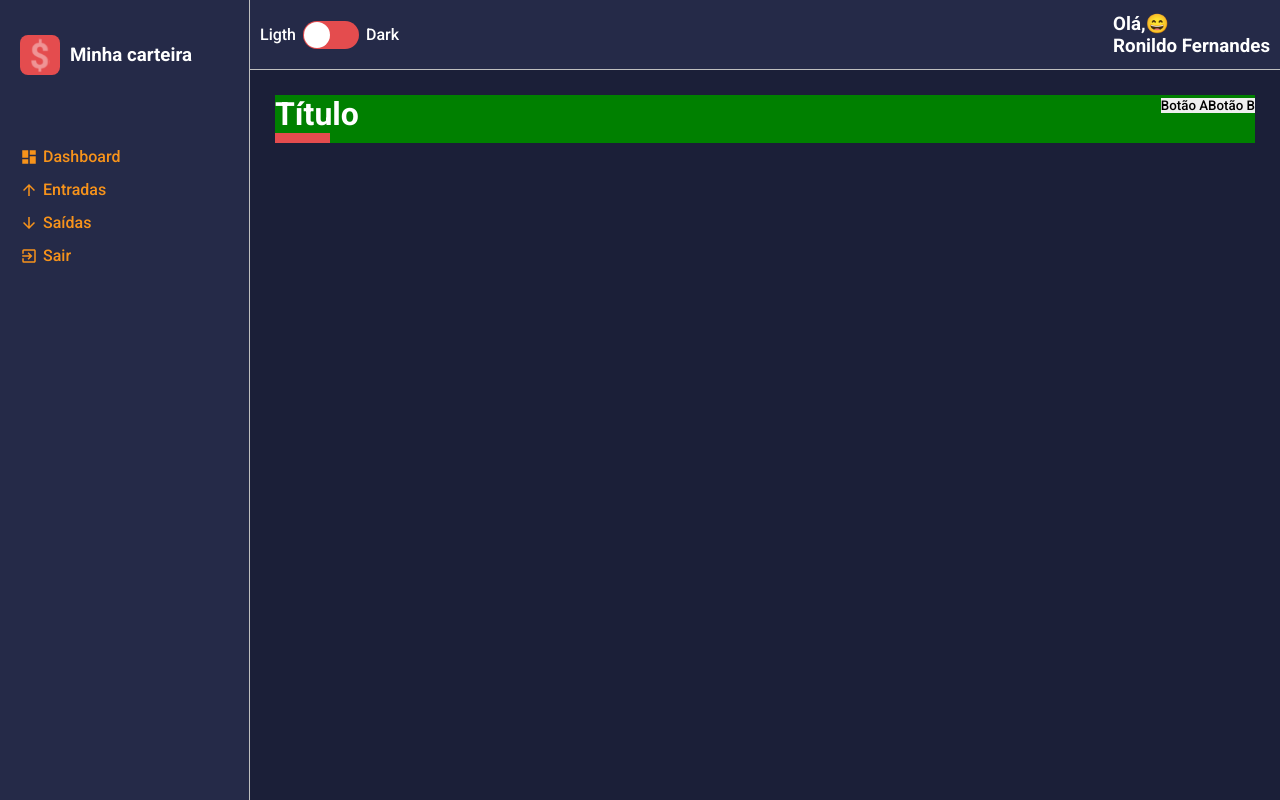
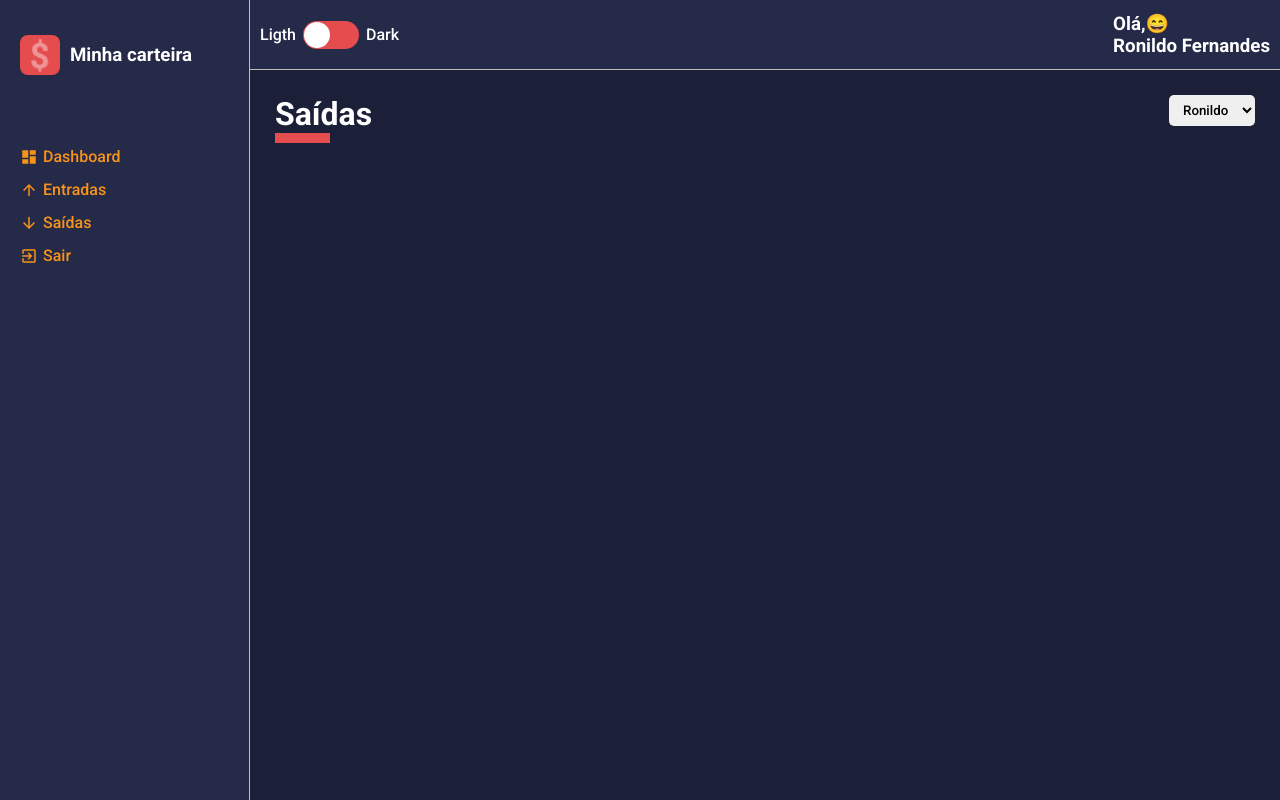
Before and after one commit to Ronildo38fernandes/Minha-Carteira, a React (Create React App) app: page /dashboard in a window 1280 px wide. Built offline with nearby package versions, Linux system fonts and the light colour scheme.

Commit message:
Adicionado select com header dinamico

```diff
--- a/src/App.tsx
+++ b/src/App.tsx
@@ -5,14 +5,14 @@
 import dark from "./styles/themes/dark";
 import light from "./styles/themes/light";
 import Dashboard from "./pages/DashBoard";
-
+import List from "./pages/List";
 
 const App : React.FC = () =>{
             return(
                         <ThemeProvider theme={dark}>
                         <GlobalStyles />
                         <Layout>
-                            <Dashboard />
+                            <List />
                         </Layout>
                         </ThemeProvider>
 
--- a/src/ContentHeader/index.tsx
+++ /dev/null
@@ -1,21 +0,0 @@
-import React from "react";
-import { Container,Controllers, TitleContainer } from "./style";
-
-const ContentHeader : React.FC = () =>{
-            return(
-
-            <Container>
-                   <TitleContainer>
-                        <h1>Título</h1>
-                   </TitleContainer>
-                   <Controllers>
-                               <button type="button">Botão A</button>
-                               <button type="button">Botão B</button>
-
-                   </Controllers>
-            </Container>
-
-
-            );
-}
-export default ContentHeader;
--- /dev/null
+++ b/src/components/ContentHeader/index.tsx
@@ -0,0 +1,38 @@
+import React from "react";
+import { Container,Controllers, TitleContainer } from "./style";
+
+
+
+
+interface IContentHeaderProps{
+     title : string;
+     lineColor: string;
+     children: React.ReactNode;
+
+}
+
+
+
+
+
+const ContentHeader : React.FC<IContentHeaderProps>  = ({
+     title,lineColor,children
+}) =>{
+
+            return(
+
+            <Container >
+                   <TitleContainer lineColor={lineColor}>
+                        <h1>{title}</h1>
+                   </TitleContainer>
+                   <Controllers>
+
+                               {children}
+
+                   </Controllers>
+            </Container>
+
+
+            );
+}
+export default ContentHeader;
--- a/src/ContentHeader/style.ts
+++ b/src/components/ContentHeader/style.ts
@@ -1,9 +1,13 @@
 import styled from "styled-components";
+
+interface ITitleContainerProps{
+            lineColor:string;
+}
 
 export const  Container = styled.div`
 
             width: 100%;
-            background-color: green ;
+
             display: flex;
             justify-content: space-between;
             margin-bottom: 25px;
@@ -11,7 +15,7 @@
 
 
             `;
-export const  TitleContainer = styled.div`
+export const  TitleContainer = styled.div<ITitleContainerProps>`
 
 
 > h1{
@@ -20,13 +24,13 @@
                         content: ' ';
                         display: block;
                         width: 55px;
-                        border-bottom: 10px solid ${props => props.theme.colors.warning};
+                        border-bottom: 10px solid ${props => props.lineColor};
             }
 }
 
 `;
 
 export const  Controllers = styled.div`
-
+display: flex;
 
 `;
--- /dev/null
+++ b/src/components/SelectInput/index.tsx
@@ -0,0 +1,36 @@
+import React from "react";
+
+
+import { Container } from "./style";
+
+interface ISelectInputProps{
+            options:{
+                        value:string | number;
+                        label:string | number;
+            }[],
+
+}
+
+
+
+
+const SelectInput : React.FC <ISelectInputProps> = ({options}) =>{
+            return(
+
+            <Container>
+
+                      <select>
+                        {
+                           options.map(option => (
+
+                                       <option value={option.value}>{option.label}</option>
+                           ))
+                        }
+
+                      </select>
+
+            </Container>
+
+            );
+}
+export default SelectInput;
--- /dev/null
+++ b/src/components/SelectInput/style.ts
@@ -0,0 +1,12 @@
+import styled from "styled-components";
+
+
+export const Container = styled.div`
+
+>select{
+            padding: 7px 10px;
+            border-radius: 5px;
+            margin-left: 8px;
+}
+
+`
--- a/src/pages/DashBoard/index.tsx
+++ b/src/pages/DashBoard/index.tsx
@@ -1,11 +1,24 @@
 import React from "react";
-import ContentHeader from "../../ContentHeader";
+import ContentHeader from '../../components/ContentHeader';
+import SelectInput from "../../components/SelectInput";
 import { Container } from './style'
 const Dashboard : React.FC = () =>{
-            return(
+
+   const options = [
+      {value: 'Ronildo',  label: 'Ronildo'},
+      {value: 'Jonas',    label: 'Jonas'},
+      {value: 'Beatriz',  label: 'Beatriz'},
+ ]
+
+
+   return(
 
             <Container>
-               <ContentHeader />
+               <ContentHeader title="Dashboard" lineColor="#F7931f">
+                  <SelectInput options={options} />
+               </ContentHeader>
+
+
             </Container>
 
             );
--- a/src/pages/List/index.tsx
+++ b/src/pages/List/index.tsx
@@ -1,8 +1,23 @@
 import React from "react";
+import { Container } from "./style";
+import ContentHeader from "../../components/ContentHeader";
+import SelectInput from "../../components/SelectInput";
 
 const List : React.FC = () =>{
+            const options = [
+                        {value: 'Ronildo',  label: 'Ronildo'},
+                        {value: 'Jonas',    label: 'Jonas'},
+                        {value: 'Beatriz',  label: 'Beatriz'},
+                   ]
+
+
             return(
-             <h1>List</h1>
+             <Container>
+               <ContentHeader title="Saídas" lineColor="#E44C4E">
+                  <SelectInput options={options} />
+               </ContentHeader>
+
+             </Container>
             );
 }
 export default List;
--- /dev/null
+++ b/src/pages/List/style.ts
@@ -0,0 +1,5 @@
+import styled from "styled-components";
+
+export const Container = styled.div`
+
+`;
```
